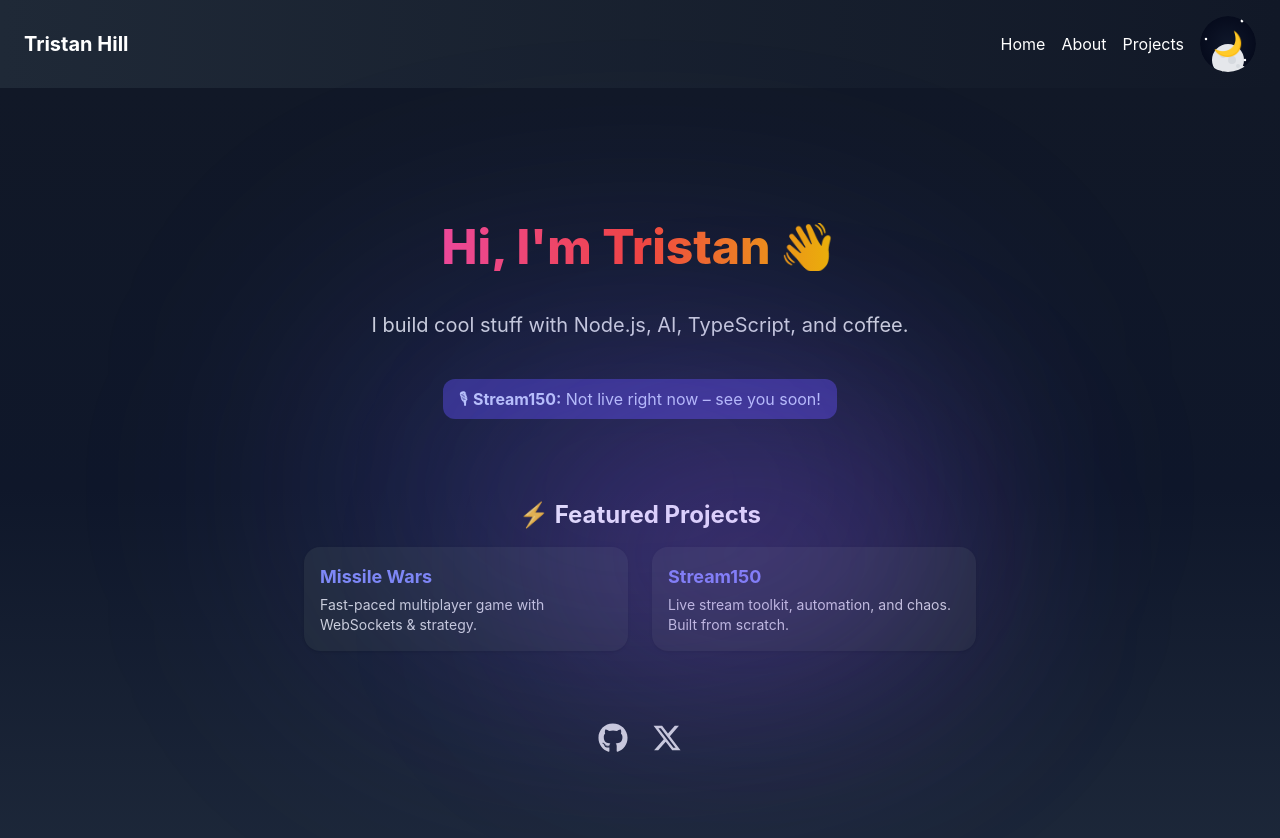
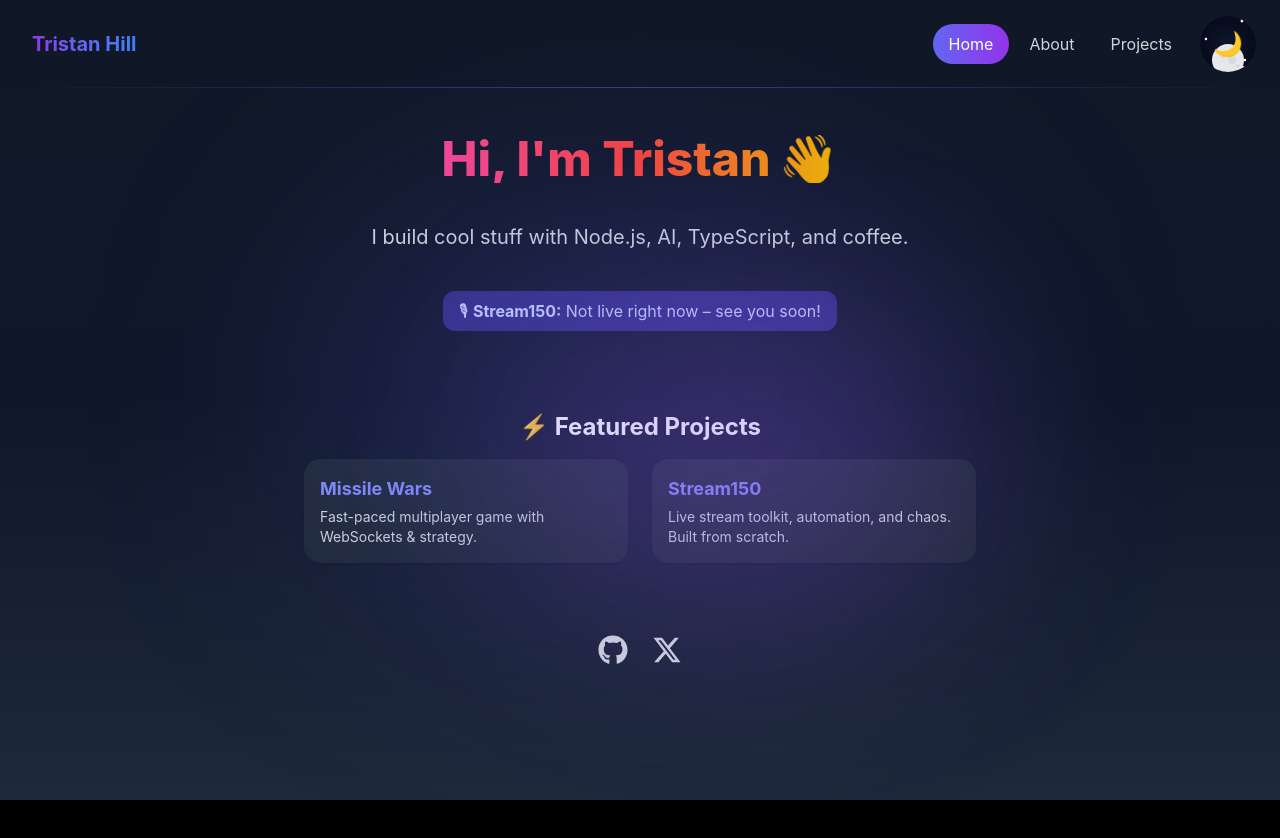
Before and after one commit to longtimeno-c/TristanBio, a Next.js app: page / in a window 1280 px wide. Shown: the top 838 px of the page. After the commit the page ends 800 px from the top, so only its background shows below. Built offline with nearby package versions, Linux system fonts and the light colour scheme.

Commit message:
made more fancy

```diff
--- a/components/Navbar.tsx
+++ b/components/Navbar.tsx
@@ -1,20 +1,109 @@
 import Link from 'next/link'
+import { useRouter } from 'next/router'
 import DarkModeToggle from './DarkModeToggle'
+import { motion } from 'framer-motion'
+import { useState, useEffect } from 'react'
 
 export default function Navbar() {
+  const router = useRouter();
+  const [scrolled, setScrolled] = useState(false);
+
+  // Track scroll position for navbar effects
+  useEffect(() => {
+    const handleScroll = () => {
+      if (window.scrollY > 20) {
+        setScrolled(true);
+      } else {
+        setScrolled(false);
+      }
+    };
+
+    window.addEventListener('scroll', handleScroll);
+    return () => window.removeEventListener('scroll', handleScroll);
+  }, []);
+
+  // Define routes for the nav links
+  const navLinks = [
+    { path: '/', label: 'Home' },
+    { path: '/about', label: 'About' },
+    { path: '/projects', label: 'Projects' },
+  ];
+
   return (
-    <nav className="flex items-center justify-between px-6 py-4 shadow-md bg-gradient-to-r from-purple-500 to-indigo-600 dark:from-gray-800 dark:to-gray-900">
-      <h1 className="text-xl font-bold text-white">
-        <Link href="/">Tristan Hill</Link>
-      </h1>
-      <div className="flex gap-4 items-center">
-        <Link href="/" className="text-white hover:underline">Home</Link>
-        <Link href="/about" className="text-white hover:underline">About</Link>
-        <Link href="/projects" className="text-white hover:underline">Projects</Link>
-        {/* <Link href="/studio" className="text-white hover:underline">CMS</Link> */}
+    <motion.nav
+      className={`fixed w-full z-50 px-6 py-4 transition-all duration-300 backdrop-blur-md ${
+        scrolled
+          ? 'bg-white/80 dark:bg-gray-900/80 shadow-lg'
+          : 'bg-white/30 dark:bg-gray-900/30'
+      }`}
+      initial={{ y: -100 }}
+      animate={{ y: 0 }}
+      transition={{ type: 'spring', stiffness: 100, damping: 15 }}
+    >
+      <div className="flex items-center justify-between max-w-7xl mx-auto">
+        {/* Logo/Name */}
+        <motion.div
+          whileHover={{ scale: 1.05 }}
+          whileTap={{ scale: 0.95 }}
+        >
+          <Link href="/" className="group relative">
+            <motion.h1
+              className="text-xl font-bold bg-gradient-to-r from-purple-600 via-indigo-500 to-blue-500
+                       bg-clip-text text-transparent relative z-10 px-2 py-1"
+              whileHover={{ scale: 1.05 }}
+            >
+              Tristan Hill
+            </motion.h1>
 
-        <DarkModeToggle />
+            {/* Background glow */}
+            <div className="absolute -inset-1 rounded-lg bg-gradient-to-r from-purple-500/20 via-indigo-500/20 to-blue-500/20
+                        blur-md group-hover:opacity-100 opacity-0 transition-opacity duration-300"></div>
+          </Link>
+        </motion.div>
+
+        {/* Navigation Links */}
+        <div className="flex gap-1 items-center">
+          {navLinks.map((link) => {
+            const isActive = router.pathname === link.path;
+
+            return (
+              <Link href={link.path} key={link.path}>
+                <motion.div
+                  className={`relative px-4 py-2 rounded-full ${
+                    isActive
+                      ? 'text-white'
+                      : 'text-gray-700 dark:text-gray-300 hover:text-indigo-500 dark:hover:text-indigo-400'
+                  }`}
+                  whileHover={{ scale: 1.05 }}
+                  whileTap={{ scale: 0.95 }}
+                >
+                  {link.label}
+
+                  {/* Active indicator */}
+                  {isActive && (
+                    <motion.div
+                      layoutId="activeTab"
+                      className="absolute inset-0 bg-gradient-to-r from-indigo-500 to-purple-600 rounded-full -z-10"
+                      initial={{ opacity: 0 }}
+                      animate={{ opacity: 1 }}
+                      exit={{ opacity: 0 }}
+                      transition={{ type: "spring", stiffness: 300, damping: 30 }}
+                    />
+                  )}
+                </motion.div>
+              </Link>
+            );
+          })}
+
+          {/* Dark Mode Toggle */}
+          <div className="ml-2">
+            <DarkModeToggle />
+          </div>
+        </div>
       </div>
-    </nav>
+
+      {/* Decorative accent line */}
+      <div className="absolute bottom-0 left-0 right-0 h-[1px] bg-gradient-to-r from-transparent via-indigo-500/50 to-transparent"></div>
+    </motion.nav>
   )
 }
--- a/pages/index.tsx
+++ b/pages/index.tsx
@@ -32,7 +32,7 @@ export default function Home() {
   return (
     <>
       <Navbar />
-      <main className="min-h-screen flex flex-col items-center justify-center gap-10 px-4 py-12 text-center bg-gradient-to-b from-slate-50 via-white to-slate-100 dark:from-gray-900 dark:via-slate-900 dark:to-slate-800 relative">
+      <main className="min-h-screen flex flex-col items-center justify-center gap-10 px-4 py-12 text-center bg-gradient-to-b from-slate-50 via-white to-slate-100 dark:from-gray-900 dark:via-slate-900 dark:to-slate-800 relative gradient-bg container-padding">
         {/* Ambient glow effects for both light and dark mode */}
         <div className="absolute top-1/4 left-1/4 w-1/2 h-1/2 bg-indigo-500/5 dark:bg-indigo-500/20 blur-[120px] rounded-full pointer-events-none"></div>
         <div className="absolute bottom-1/4 right-1/4 w-1/3 h-1/3 bg-purple-500/5 dark:bg-purple-500/20 blur-[100px] rounded-full pointer-events-none"></div>
--- a/pages/projects.tsx
+++ b/pages/projects.tsx
@@ -52,37 +52,37 @@ export default function Projects() {
   return (
     <>
       <Navbar />
-      <main className="min-h-screen px-4 py-12 bg-gradient-to-b from-slate-50 via-white to-slate-100 dark:from-gray-900 dark:via-slate-900 dark:to-slate-800 relative">
+      <main className="min-h-screen px-4 pt-32 pb-16 bg-gradient-to-b from-slate-50 via-white to-slate-100 dark:from-gray-900 dark:via-slate-900 dark:to-slate-800 relative">
         {/* Ambient glow effects for both light and dark mode */}
         <div className="absolute top-1/4 right-1/4 w-1/2 h-1/2 bg-teal-500/5 dark:bg-teal-500/20 blur-[130px] rounded-full pointer-events-none"></div>
         <div className="absolute bottom-1/3 left-1/3 w-1/3 h-1/3 bg-indigo-500/5 dark:bg-indigo-500/20 blur-[110px] rounded-full pointer-events-none"></div>
 
         <div className="max-w-6xl mx-auto relative z-10">
-          <h1 className="text-4xl font-bold text-center mb-10 bg-gradient-to-r from-teal-400 via-blue-500 to-purple-600 bg-clip-text text-transparent">Projects</h1>
+          <h1 className="text-5xl font-bold text-center mb-16 bg-gradient-to-r from-teal-400 via-blue-500 to-purple-600 bg-clip-text text-transparent inline-block pb-3 border-b-2 border-blue-300/30 dark:border-blue-500/30 mx-auto">Projects</h1>
 
           {/* Highlights Section */}
-          <section className="w-full">
-            <h2 className="text-3xl font-semibold mb-6 bg-gradient-to-r from-yellow-400 via-orange-500 to-pink-500 bg-clip-text text-transparent">
+          <section className="w-full mb-20">
+            <h2 className="text-3xl font-semibold mb-10 bg-gradient-to-r from-yellow-400 via-orange-500 to-pink-500 bg-clip-text text-transparent">
               Highlights
             </h2>
-            <div className="grid grid-cols-1 sm:grid-cols-2 lg:grid-cols-3 gap-6">
+            <div className="grid grid-cols-1 sm:grid-cols-2 lg:grid-cols-3 gap-8">
               {sanityProjects.map((project) => (
-                <ProjectCard key={project._id} {...project} />
+                <ProjectCard key={project._id} {...project} source="sanity" />
               ))}
             </div>
           </section>
 
           {/* Divider */}
-          <hr className="w-full border-t border-gray-300 dark:border-gray-600 my-12" />
+          <hr className="w-full border-t border-gray-300 dark:border-gray-600 my-16" />
 
           {/* GitHub Section */}
-          <section className="w-full">
-            <h2 className="text-3xl font-semibold mb-6 text-indigo-500 dark:text-indigo-300">
+          <section className="w-full mb-12">
+            <h2 className="text-3xl font-semibold mb-10 bg-gradient-to-r from-indigo-400 to-indigo-600 bg-clip-text text-transparent">
               GitHub Repositories
             </h2>
-            <div className="grid grid-cols-1 sm:grid-cols-2 lg:grid-cols-3 gap-6">
+            <div className="grid grid-cols-1 sm:grid-cols-2 lg:grid-cols-3 gap-8">
               {githubProjects.map((project) => (
-                <ProjectCard key={project._id} {...project} />
+                <ProjectCard key={project._id} {...project} source="github" />
               ))}
             </div>
           </section>
--- a/styles/globals.css
+++ b/styles/globals.css
@@ -10,6 +10,7 @@
 html {
   transition: color var(--theme-transition-duration) ease,
               background-color var(--theme-transition-duration) ease;
+  overflow-x: hidden; /* Prevent horizontal scrolling */
 }
 
 html * {
@@ -27,5 +28,28 @@ html.transitioning * {
 }
 
 body {
-  @apply bg-white text-black dark:bg-black dark:text-white;
+  @apply bg-white text-black dark:bg-black dark:text-white overflow-x-hidden;
 }
+
+/* Fix for gradient containers on iPad */
+@media (min-width: 768px) and (max-width: 1024px) {
+  .gradient-bg {
+    background-attachment: scroll !important;
+    background-size: 100% 100% !important;
+  }
+
+  /* Ensure responsive padding on iPad */
+  .container-padding {
+    padding-left: 1.5rem !important;
+    padding-right: 1.5rem !important;
+  }
+}
+
+/* Fix for iPad Safari gradient rendering */
+@supports (-webkit-touch-callout: none) {
+  .bg-gradient-to-b,
+  .bg-gradient-to-r {
+    background-attachment: scroll;
+    background-size: 100% 100%;
+  }
+}
```
Also changed, not shown: components/ProjectCard.tsx (+90 -11 lines), pages/about.tsx (+14 -14 lines), pages/missilewars.tsx (+14 -14 lines).
